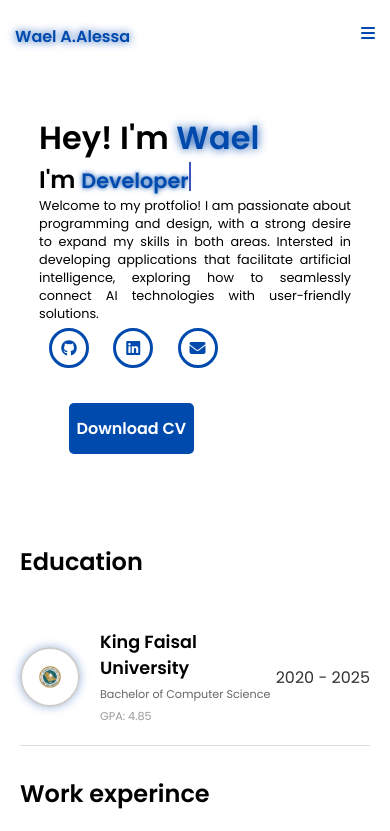
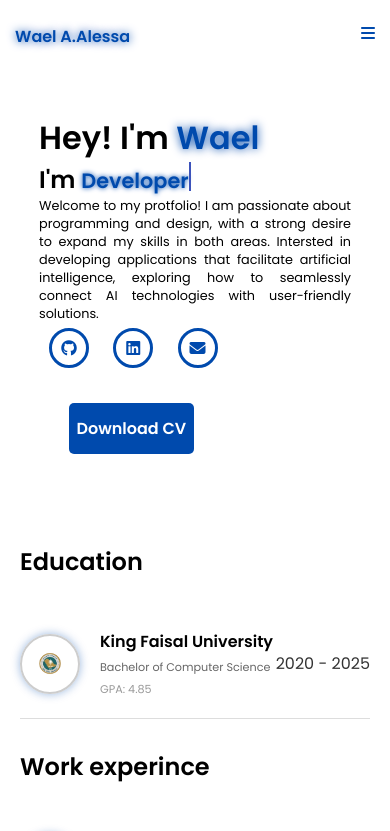
Before and after one commit to Waelalessa21/protofolio, a plain HTML site: page index.html in a window 390 px wide. Shown: the top 831 px of the page. Drawn offline with nearby package versions, Linux system fonts and the light colour scheme.

Commit message:
Changes to be committed: 	modified:   style.css

```diff
--- a/style.css
+++ b/style.css
@@ -11,8 +11,8 @@ html
 {
     scroll-behavior: smooth;
     overflow-x: hidden;
-    background: white
-
+    background: white;
+    font-size: 100%;
 }
 
 body {
@@ -436,7 +436,7 @@ section {
     }
 
     .uni-details h3 {
-        font-size: 1.1rem;
+        font-size: 1rem;
     }
 
     .uni-details .major,
@@ -546,7 +546,9 @@ section {
     .experince-section h2 {
         font-size: 1.5rem;
     }
-
+    .experince-section h3 {
+        font-size: 1rem;
+    }
     .experince-details .desc,
     .experince-details .role,
     .experince-date p {
@@ -734,6 +736,8 @@ section {
     .skills-button a {
         font-size: 0.7rem;
     }
+
+
 }
 
 
```
